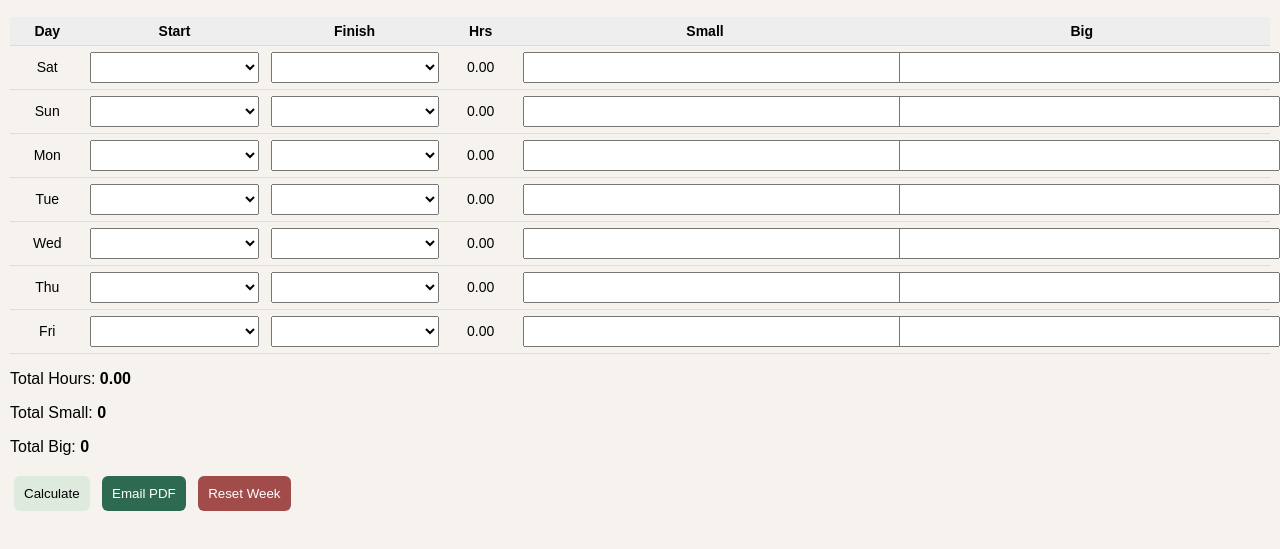
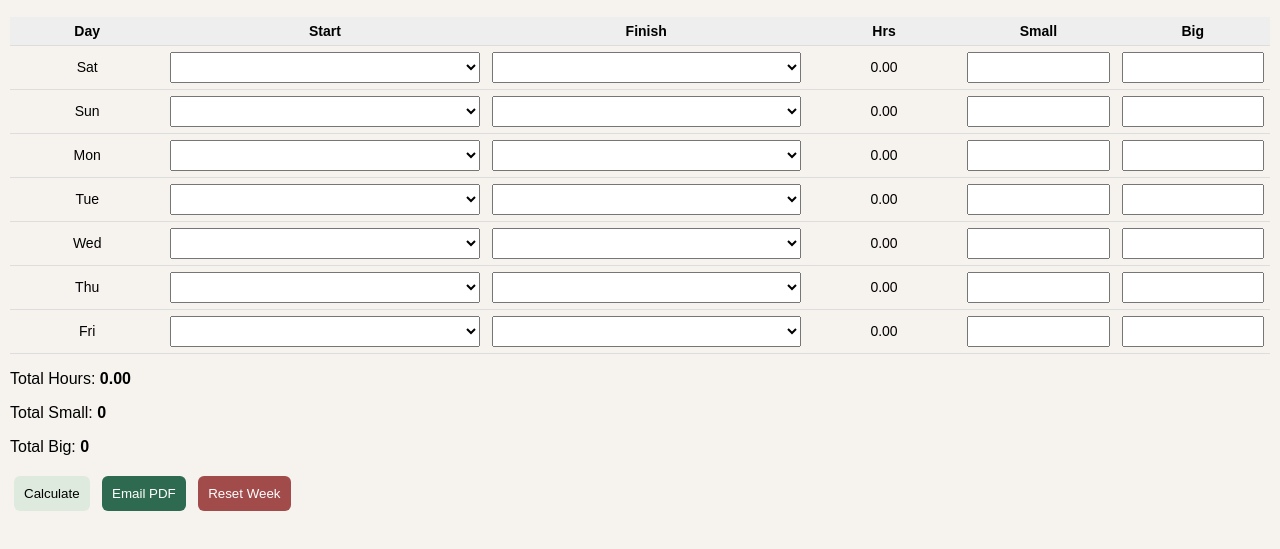
Before and after one commit to WebDeeZine/Timesheet, a website: page index.html in a window 1280 px wide. Shown: the part 61-610 px from the top of the page. Drawn offline with Linux system fonts and the light colour scheme.

Commit message:
Add files via upload

```diff
--- a/index.html
+++ b/index.html
@@ -7,16 +7,25 @@
 <style>
 body{font-family:Arial;margin:0;background:#f6f3ef}
 .wrap{padding:10px}
-table{width:100%;border-collapse:collapse}
+table{width:100%;border-collapse:collapse;table-layout:fixed}
 th,td{padding:6px;border-bottom:1px solid #ddd;text-align:center;font-size:14px}
 th{background:#eee}
-select,input{width:100%;padding:6px}
+select,input{width:100%;padding:6px;box-sizing:border-box}
+
+.day{width:12%}
+.start{width:26%}
+.finish{width:26%}
+.hrs{width:12%}
+.small{width:12%}
+.big{width:12%}
+
 button{padding:10px;border:none;border-radius:6px;margin:4px}
 .calc{background:#dfeade}
 .email{background:#2d6a4f;color:white}
 .reset{background:#a14b4b;color:white}
 </style>
 </head>
+
 <body>
 
 <div class="wrap">
@@ -25,12 +34,12 @@ button{padding:10px;border:none;border-radius:6px;margin:4px}
 <table>
 <thead>
 <tr>
-<th>Day</th>
-<th>Start</th>
-<th>Finish</th>
-<th>Hrs</th>
-<th>Small</th>
-<th>Big</th>
+<th class="day">Day</th>
+<th class="start">Start</th>
+<th class="finish">Finish</th>
+<th class="hrs">Hrs</th>
+<th class="small">Small</th>
+<th class="big">Big</th>
 </tr>
 </thead>
 
@@ -68,12 +77,12 @@ return o
 for(let i=0;i<7;i++){
 rows.innerHTML+=`
 <tr>
-<td>${days[i]}</td>
-<td><select id="start-${i}">${timeOptions()}</select></td>
-<td><select id="finish-${i}">${timeOptions()}</select></td>
-<td id="hrs-${i}">0.00</td>
-<td><input id="small-${i}" type="number"></td>
-<td><input id="big-${i}" type="number"></td>
+<td class="day">${days[i]}</td>
+<td class="start"><select id="start-${i}">${timeOptions()}</select></td>
+<td class="finish"><select id="finish-${i}">${timeOptions()}</select></td>
+<td class="hrs" id="hrs-${i}">0.00</td>
+<td class="small"><input id="small-${i}" type="number"></td>
+<td class="big"><input id="big-${i}" type="number"></td>
 </tr>`
 }
 
```
